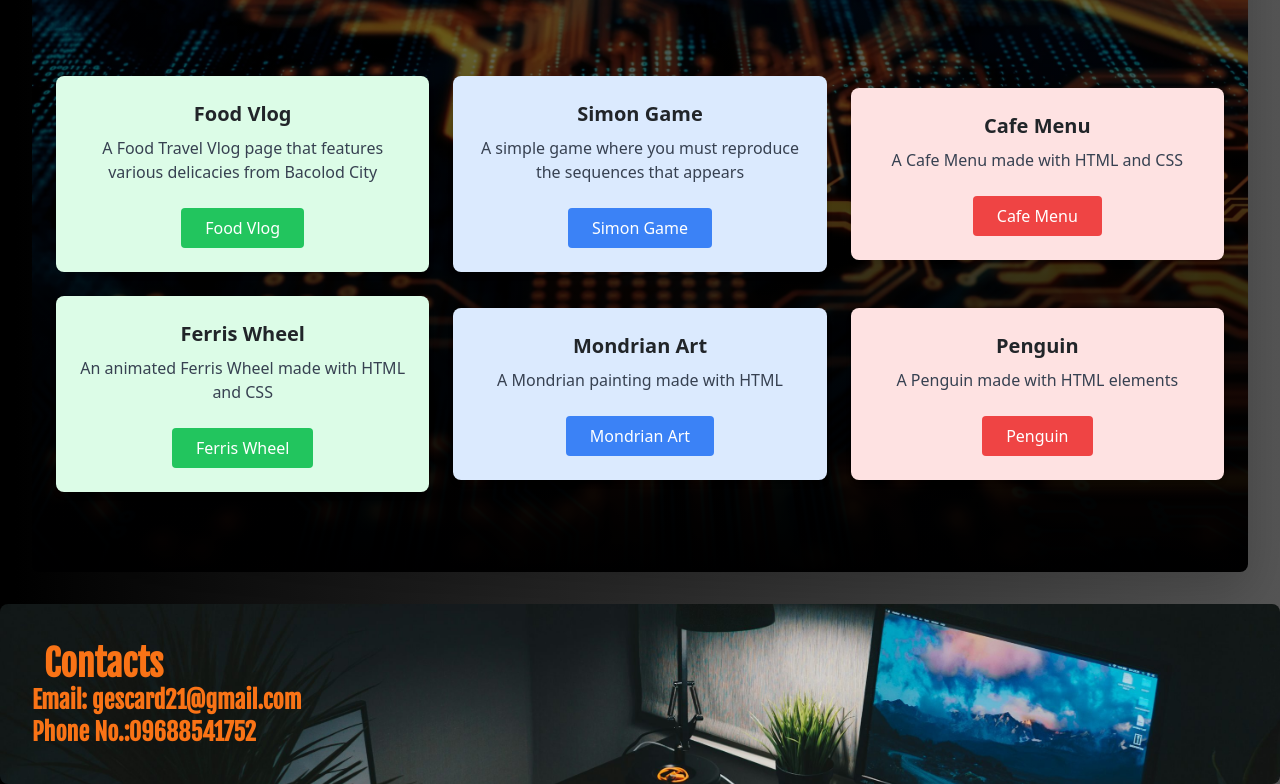
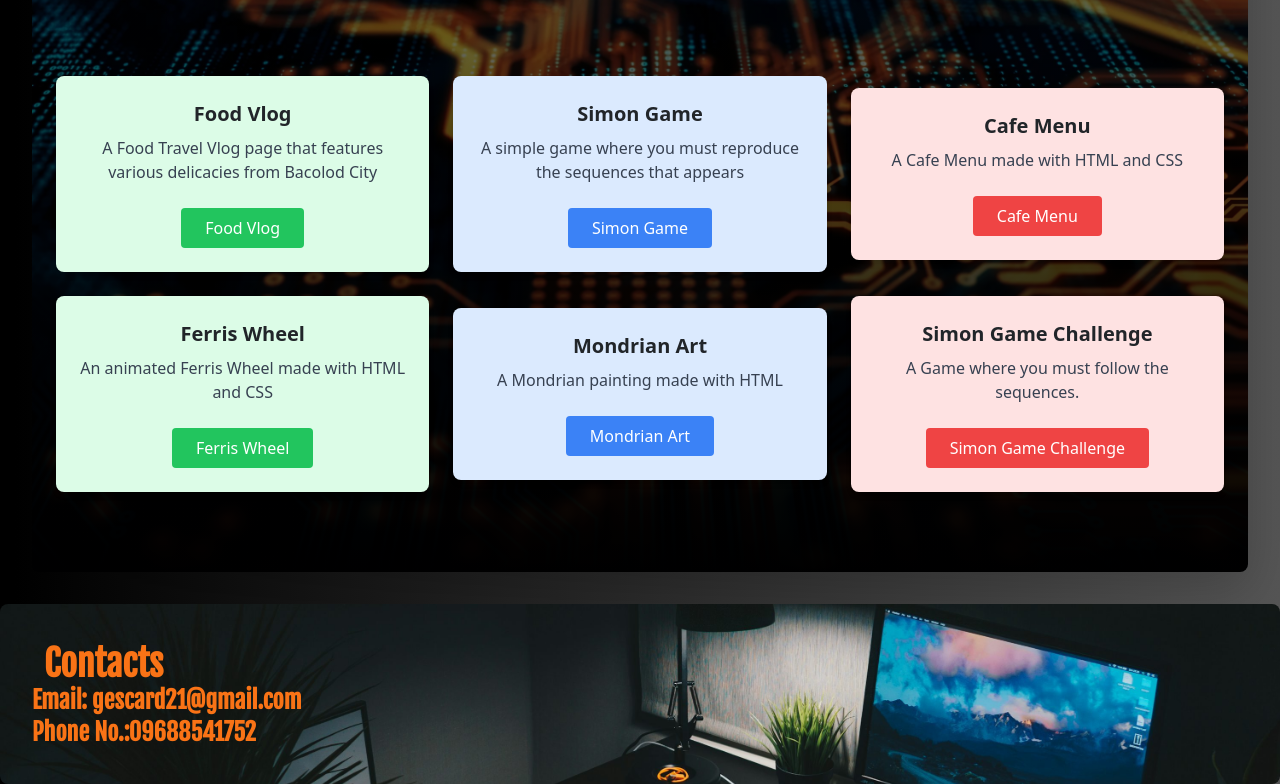
Before and after one commit to genscar/Portfolio-new, a plain HTML site: page index.html in a window 1280 px wide. Shown: the part 2552-3336 px from the top of the page. Drawn offline with nearby package versions, Linux system fonts and the light colour scheme; a web font is replaced by a local one.

Commit message:
Update index.html

```diff
--- a/index.html
+++ b/index.html
@@ -415,9 +415,9 @@
 
 
             <div class="bg-red-100 p-4 rounded-lg shadow-md flex flex-col items-center">
-                <h2 class="text-xl font-semibold mb-2">Penguin</h2>
-                <p class="text-gray-700 mb-4 text-center">A Penguin made with HTML elements</p>
-               <a href="./Projects/Penguin/index.html" target="_blank"> <button class="bg-red-500 text-white px-4 py-2 rounded hover:bg-red-600">Penguin</button>
+                <h2 class="text-xl font-semibold mb-2">Simon Game Challenge</h2>
+                <p class="text-gray-700 mb-4 text-center">A Game where you must follow the sequences.</p>
+               <a href="./Projects/Simon Game Challenge/index.html" target="_blank"> <button class="bg-red-500 text-white px-4 py-2 rounded hover:bg-red-600">Simon Game Challenge</button>
             </a></div>
 
       </div>
```
